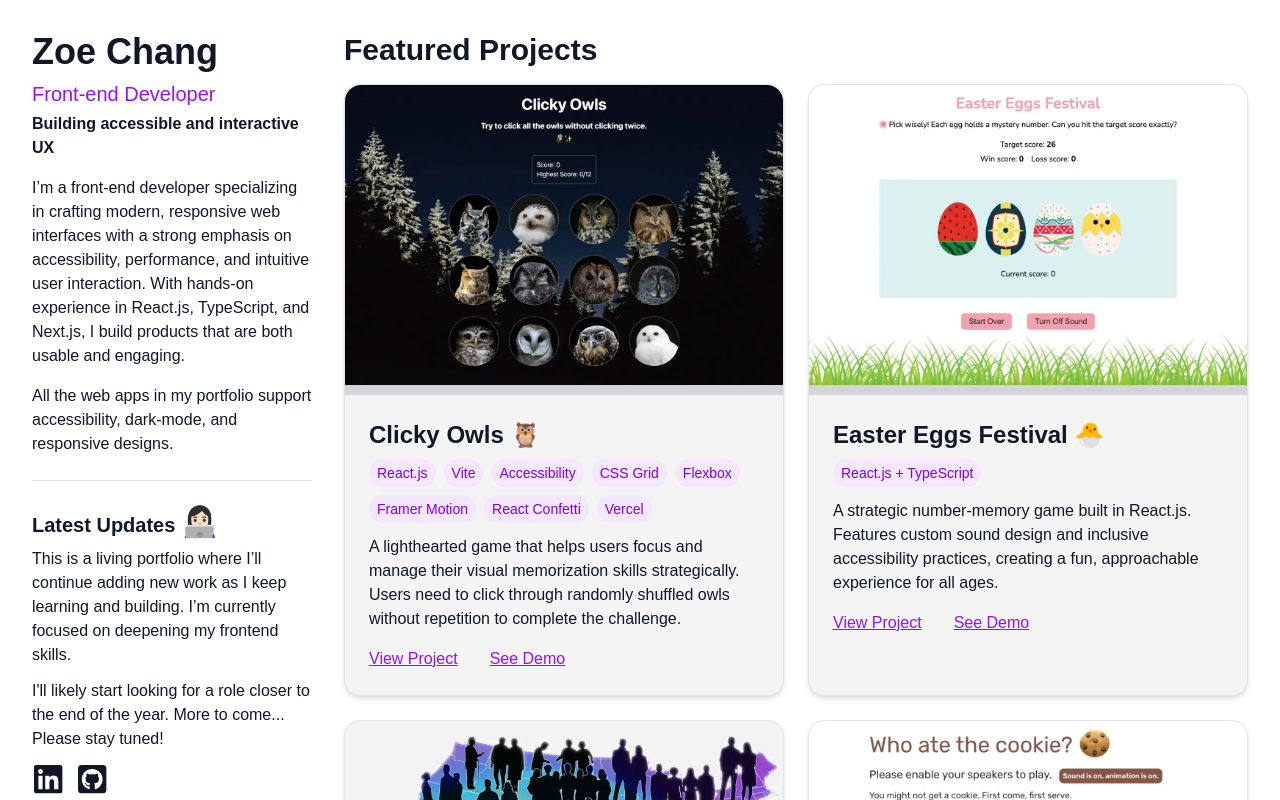
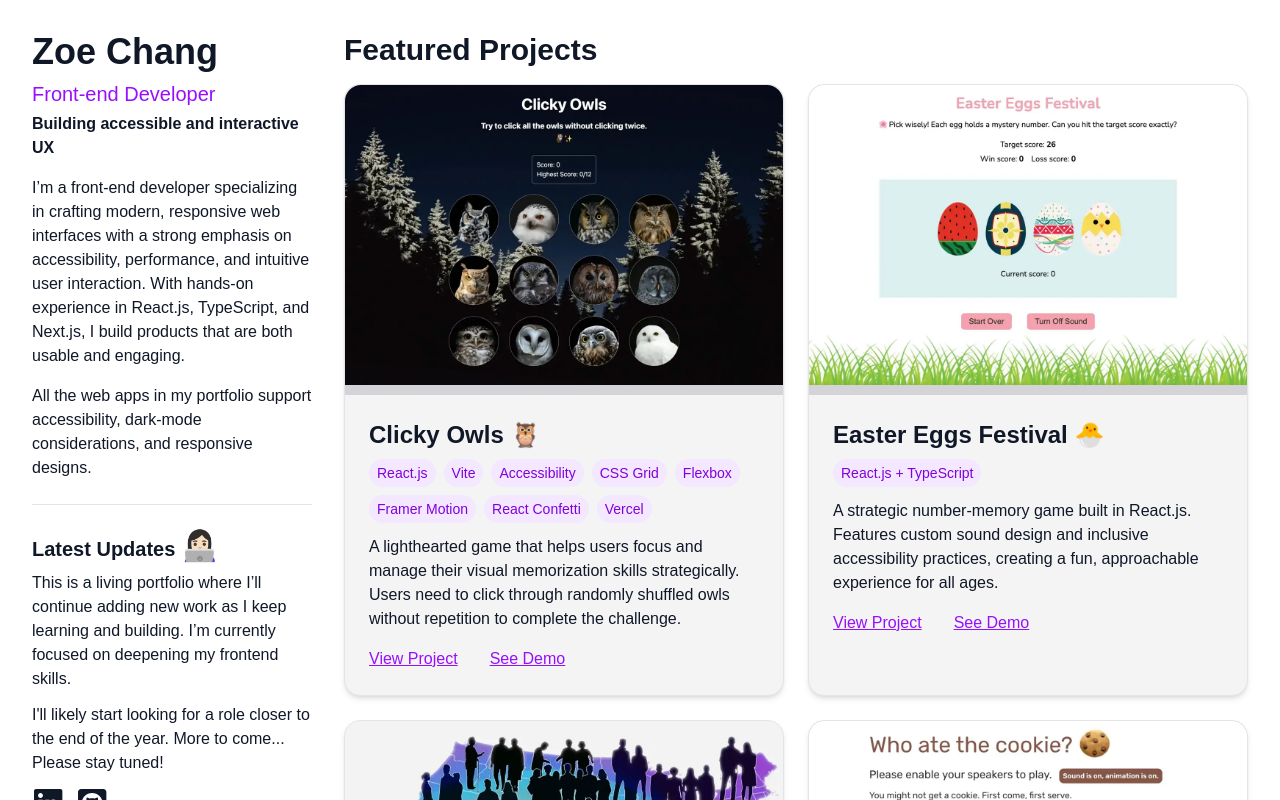
Before and after one commit to zcdev/my-portfolio, a Next.js app: page / in a window 1280 px wide. Shown: the top 800 px of the page. Built offline with nearby package versions, Linux system fonts and the light colour scheme.

Commit message:
style: clean up and reformat code

```diff
--- a/src/app/page.tsx
+++ b/src/app/page.tsx
@@ -14,15 +14,10 @@ export default function Home() {
           Building accessible and interactive UX
         </p>
         <p className="text-base mb-4">
-          I’m a front-end developer specializing in crafting modern,
-          responsive web interfaces with a strong emphasis on accessibility,
-          performance, and intuitive user interaction. With hands-on
-          experience in React.js, TypeScript, and Next.js, I build products that
-          are both usable and engaging.
+          I’m a front-end developer specializing in crafting modern, responsive web interfaces with a strong emphasis on accessibility, performance, and intuitive user interaction. With hands-on experience in React.js, TypeScript, and Next.js, I build products that are both usable and engaging.
         </p>
         <p className="text-base mb-5 pb-6 border-b-1 border-zinc-200">
-          All the web apps in my portfolio support accessibility, dark-mode,
-          and responsive designs.
+          All the web apps in my portfolio support accessibility, dark-mode considerations, and responsive designs.
         </p>
         <IconLinksSection />
       </aside>
--- a/src/app/utils/index-metadata.ts
+++ b/src/app/utils/index-metadata.ts
@@ -30,7 +30,7 @@ export function getPostMetadata(contentFolder: "docs" | "posts"): MdxMeta[] {
       demo: (data.demo as string) || undefined,
       codebase: (data.codebase as string) || undefined,
     }
-  })
+  });
 }
 
 export const getProjectMeta = () => getPostMetadata("docs");
```
